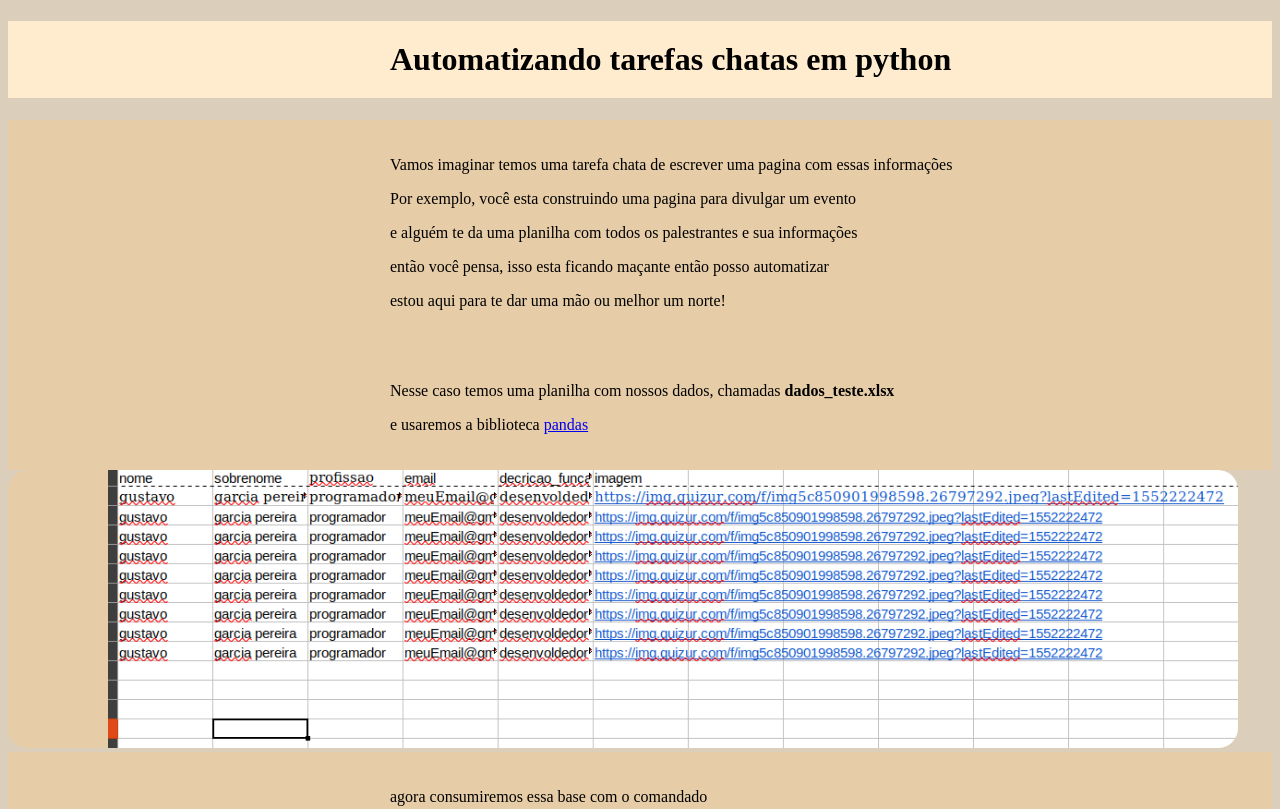
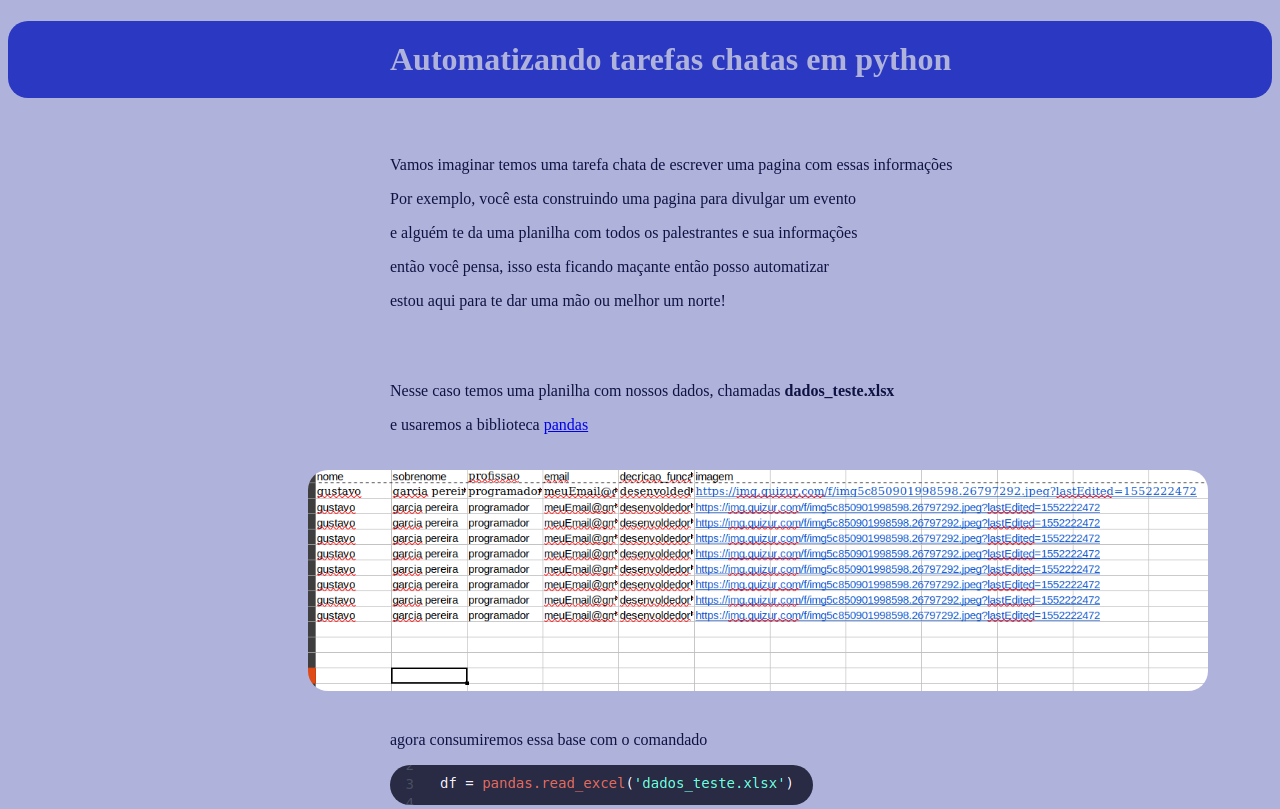
Before and after one commit to GustavoGarciaPereira/automacao-em-pyhton, a plain HTML site: page index.html in a window 1280 px wide. Shown: the top 809 px of the page. Drawn offline with Linux system fonts and the light colour scheme.

Commit message:
correcao portugues

```diff
--- a/index.html
+++ b/index.html
@@ -9,25 +9,32 @@
             padding-top: 20px;
             padding-bottom: 20px;
             padding-left: 382px;
-            background-color:blanchedalmond;
+            background-color:#2B38C2;
+            border-radius: 20px;
         }
         .testo-explicao{
             padding-left: 422px;
             padding-top: 20px;
             padding-bottom: 20px;
             padding-left: 382px;
-            background-color: rgb(230, 204, 167);
+            background-color:2B38C2
         }
         .anuncio{
             padding-right: 530px;
             padding-left:540px;
         }
         body{
-            background-color: rgb(219, 207, 188);
+            background-color:#AFB3DB
         }
         img{
             border-radius: 20px;
-            background-color: rgb(230, 204, 167);
+            background-color:#AFB3DB;
+        }
+        p,h1,h2{
+            color:#0F1342
+        }
+        h1{
+            color:#AFB3DB
         }
 
     </style>
@@ -48,8 +55,8 @@
         <p>Nesse caso temos uma planilha com nossos dados, chamadas <strong>dados_teste.xlsx </strong></p>
         <p>e usaremos a biblioteca <a target="_blank" href="https://pandas.pydata.org/pandas-docs/version/0.25.3/getting_started/10min.html">pandas</a></p>
     </div>
-    <div class="">
-        <img src="./img/exel_dados.png" width="1130px" style="padding-left:100px;" alt="dados base em formato exel">
+    <div style="padding-left:300px;">
+        <img src="./img/exel_dados.png" width="900px" alt="dados base em formato exel">
     </div>
     <div class="testo-explicao">
         <p>agora consumiremos essa base com o comandado </p>
```
